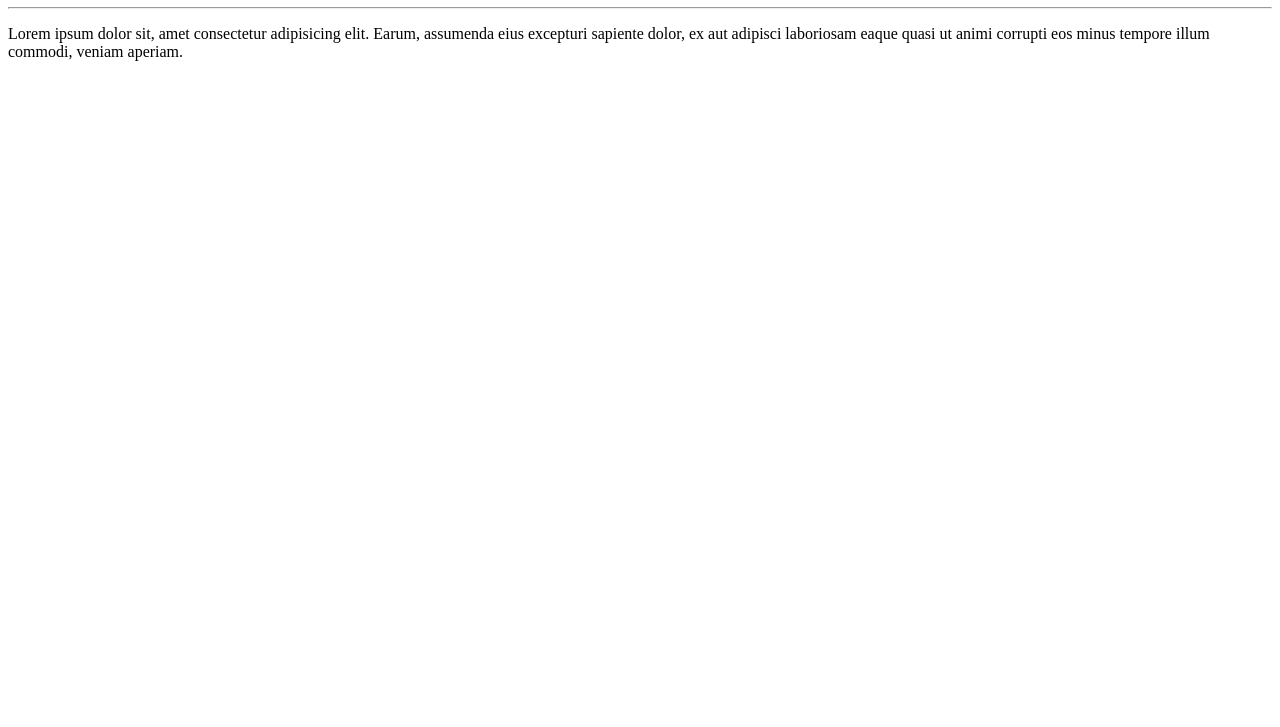
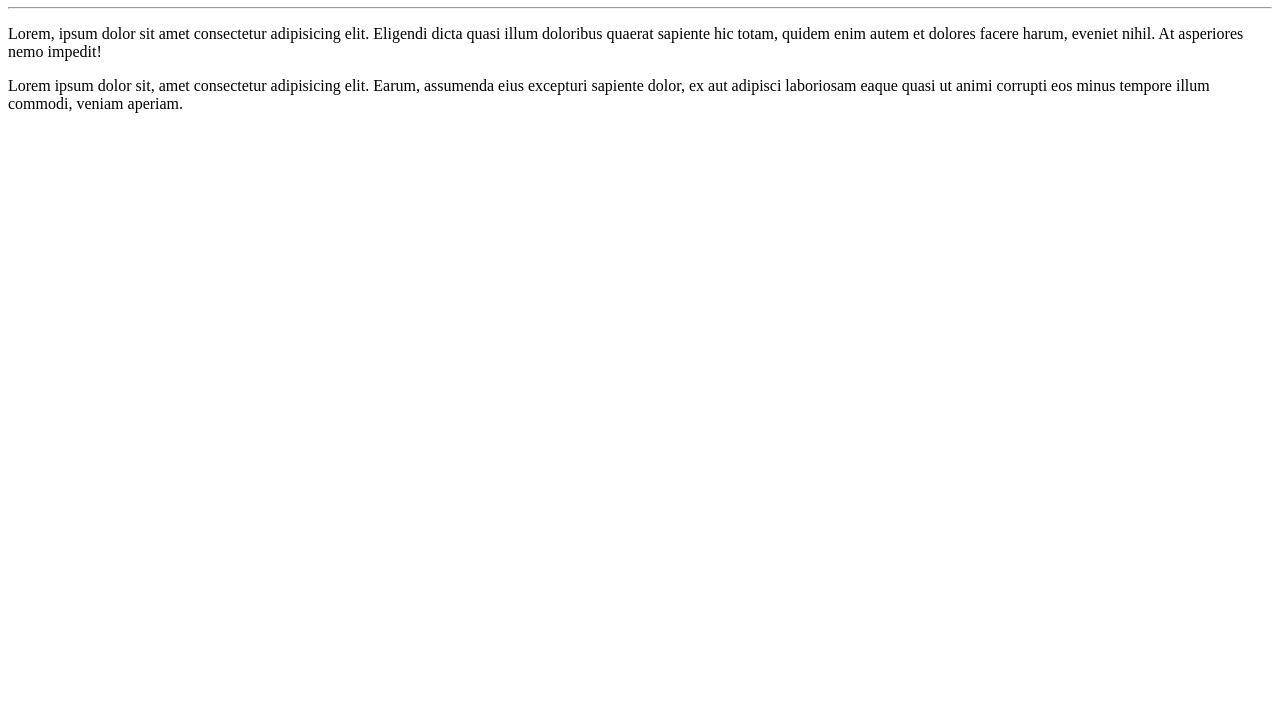
Before and after one commit to Jeter-S/Curso-em-video-, a plain HTML site: page Site exemplo/index.html in a window 1280 px wide. Shown: the part 73-800 px from the top of the page. Drawn offline with Linux system fonts and the light colour scheme.

Commit message:
adicionei um novo paragrafo

```diff
--- a/Site exemplo/index.html
+++ b/Site exemplo/index.html
@@ -9,6 +9,7 @@
 <body>
     <h1>Olá, mundo!</h1>
     <hr>
+    <p>Lorem, ipsum dolor sit amet consectetur adipisicing elit. Eligendi dicta quasi illum doloribus quaerat sapiente hic totam, quidem enim autem et dolores facere harum, eveniet nihil. At asperiores nemo impedit!</p>
     <p>Lorem ipsum dolor sit, amet consectetur adipisicing elit. Earum, assumenda eius excepturi sapiente dolor, ex aut adipisci laboriosam eaque quasi ut animi corrupti eos minus tempore illum commodi, veniam aperiam.</p>
 </body>
 </html>
```
